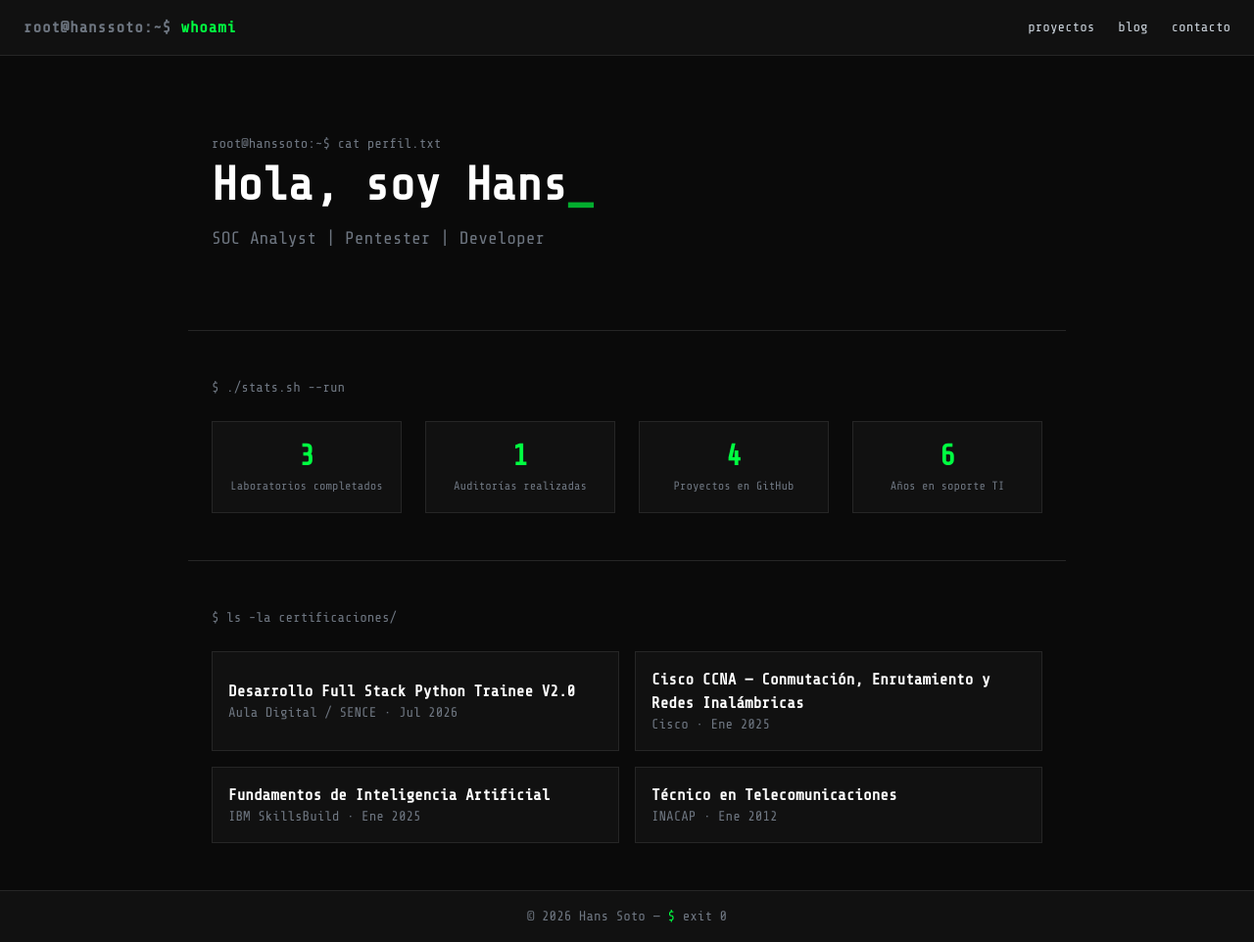
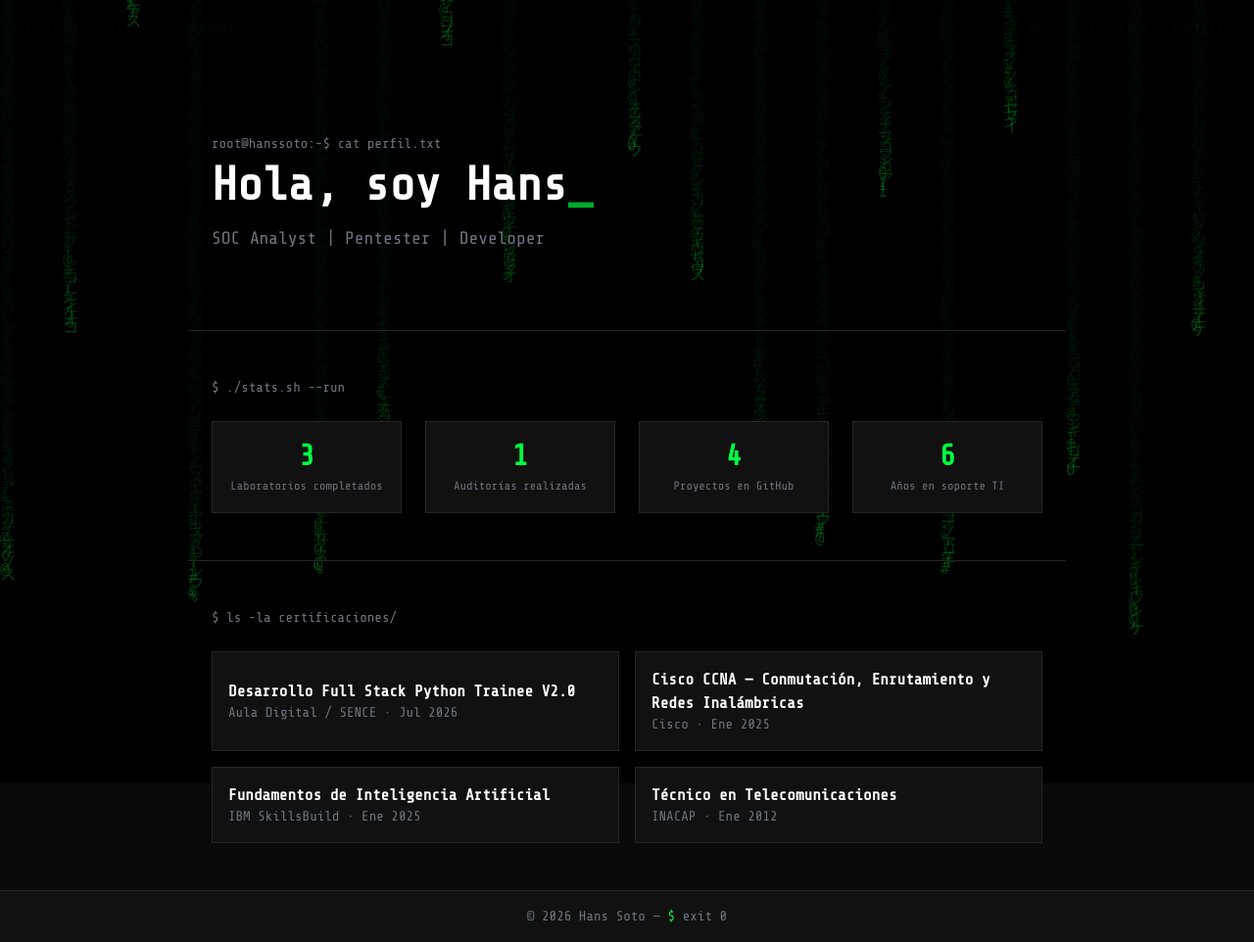
Before and after one commit to hanssoto-cyber/landing2.0, a Django app: page / in a window 1280 px wide. Shown: the whole page at 98% size. Run offline with Django 5.2, Linux system fonts and the light colour scheme; data comes from the database, SQL or seed files in the repository; style sheets or scripts are compiled from the project's sources; some libraries are stand-ins or nearby versions.

Commit message:
feat: fondo matrix sutil con canvas en base.html

```diff
--- a/static/js/main.js
+++ b/static/js/main.js
@@ -59,3 +59,46 @@ if (contadores.length > 0) {
         });
     });
 }
+
+// Fondo matrix sutil
+const canvas = document.getElementById('matrix-bg');
+if (canvas) {
+    const ctx = canvas.getContext('2d');
+    let width, height, columns, drops;
+
+    const chars = '01アイウエオカキクケコサシスセソ$#@%';
+
+    function resize() {
+        width = canvas.width = window.innerWidth;
+        height = canvas.height = window.innerHeight;
+        const fontSize = 16;
+        columns = Math.floor(width / fontSize / 4); // menos columnas = más minimal
+        drops = new Array(columns).fill(0).map(() => Math.random() * -50);
+    }
+    resize();
+    window.addEventListener('resize', resize);
+
+    function draw() {
+        ctx.fillStyle = 'rgba(10, 10, 10, 0.08)'; // estela suave
+        ctx.fillRect(0, 0, width, height);
+
+        ctx.fillStyle = 'rgba(0, 255, 65, 0.25)'; // verde, baja opacidad
+        ctx.font = '16px monospace';
+
+        const fontSize = 16;
+        const spacing = width / columns;
+
+        drops.forEach((y, i) => {
+            const char = chars[Math.floor(Math.random() * chars.length)];
+            const x = i * spacing;
+            ctx.fillText(char, x, y * fontSize);
+            if (y * fontSize > height && Math.random() > 0.98) {
+                drops[i] = 0;
+            } else {
+                drops[i] += 0.4; // velocidad lenta
+            }
+        });
+    }
+
+    setInterval(draw, 60); // menos FPS = más sutil, más liviano
+}
--- a/templates/base.html
+++ b/templates/base.html
@@ -11,12 +11,12 @@
     <link rel="stylesheet" href="{% static 'css/style.css' %}">
 </head>
 <body class="bg-terminal-bg text-terminal-text font-mono-terminal min-h-screen flex flex-col">
+    <canvas id="matrix-bg" class="fixed inset-0 pointer-events-none z-0"></canvas>
+
     {% include 'partials/navbar.html' %}
-
-    <main class="flex-1">
+    <main class="flex-1 relative z-10">
         {% block content %}{% endblock %}
     </main>
-
     {% include 'partials/footer.html' %}
 
     <script src="https://cdnjs.cloudflare.com/ajax/libs/gsap/3.12.5/gsap.min.js"></script>
```
